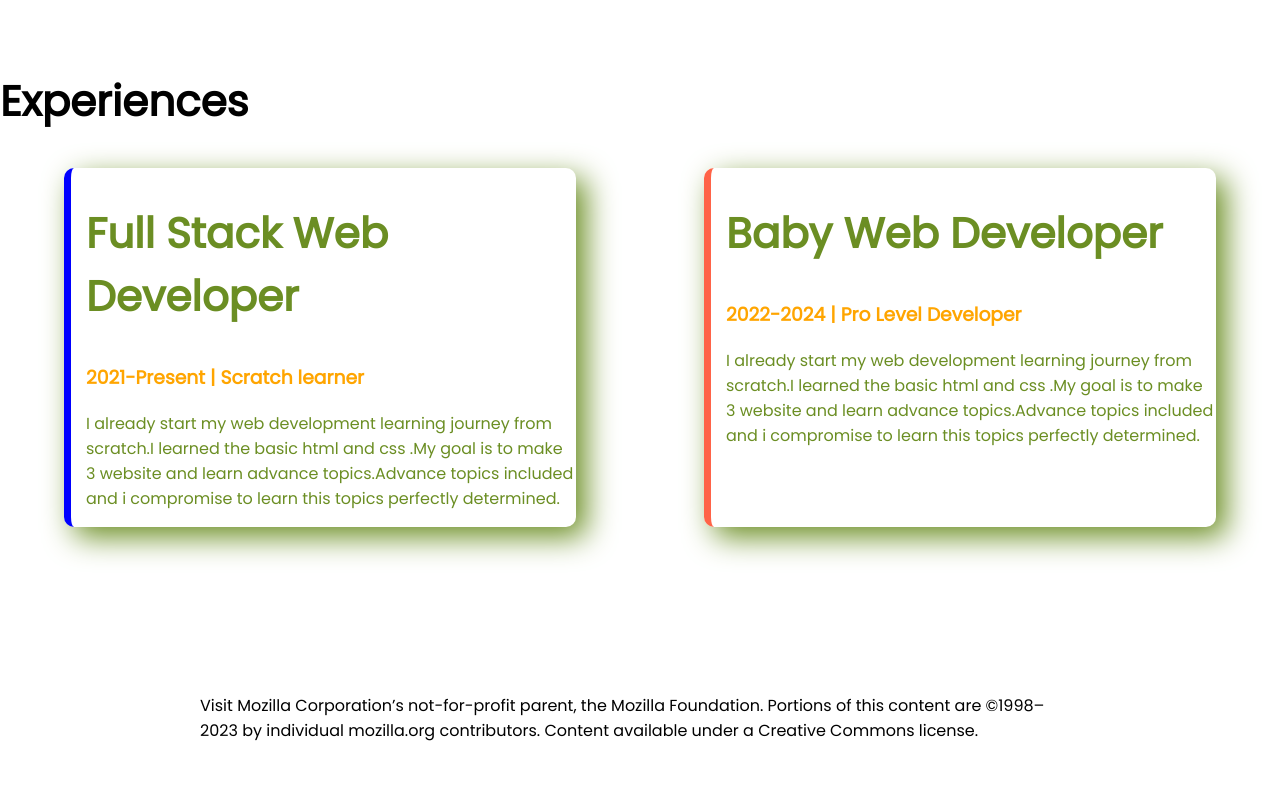
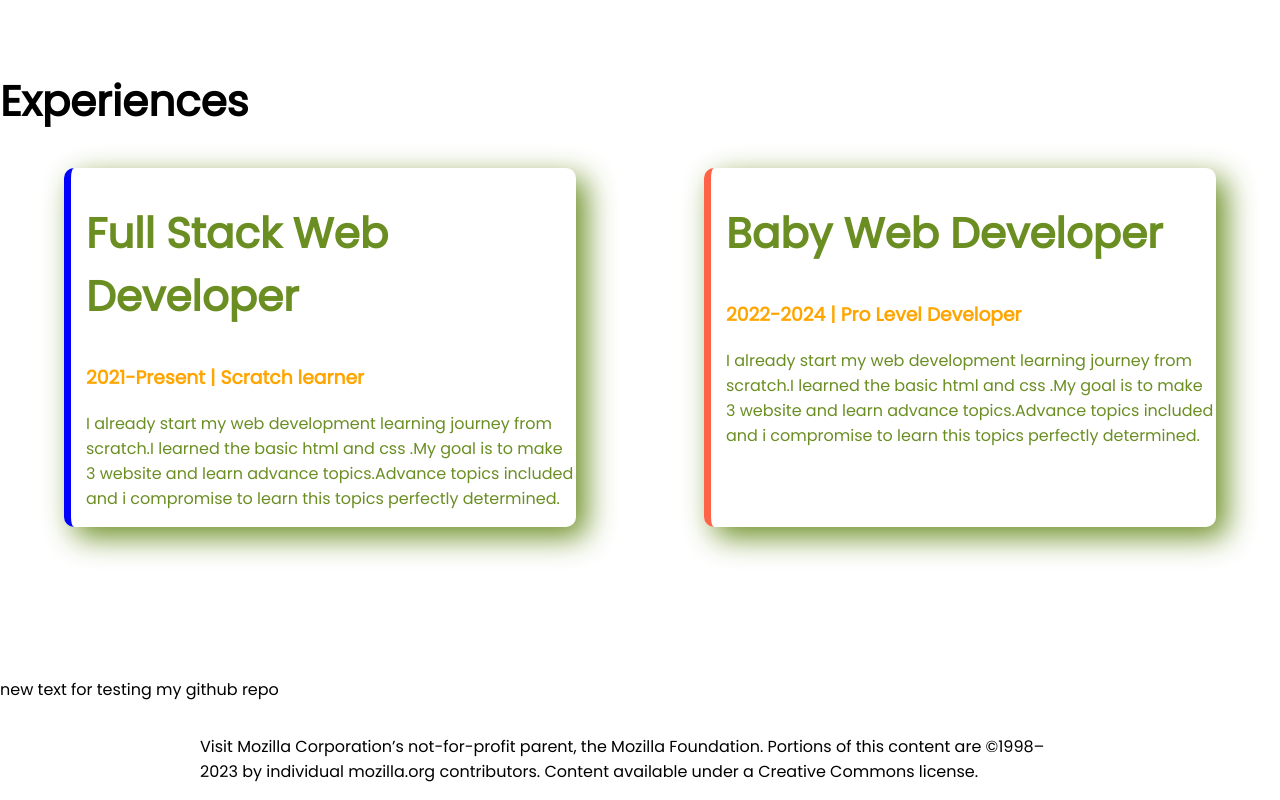
Before and after one commit to Skshihabbd/first-website-home-work, a plain HTML site: page index.html in a window 1280 px wide. Shown: the part 1113-1913 px from the top of the page. Before the commit the page ends 1872 px from the top, so only its background shows below. Drawn offline with Linux system fonts and the light colour scheme.

Commit message:
new setup

```diff
--- a/index.html
+++ b/index.html
@@ -52,9 +52,13 @@
     </div>
 </section>
 
+<p> new text for testing my github repo
+
+</p>
+
+</body>
 
 
-</body>
 <footer>
     <p>
         Visit Mozilla Corporation’s not-for-profit parent, the Mozilla Foundation.
```
